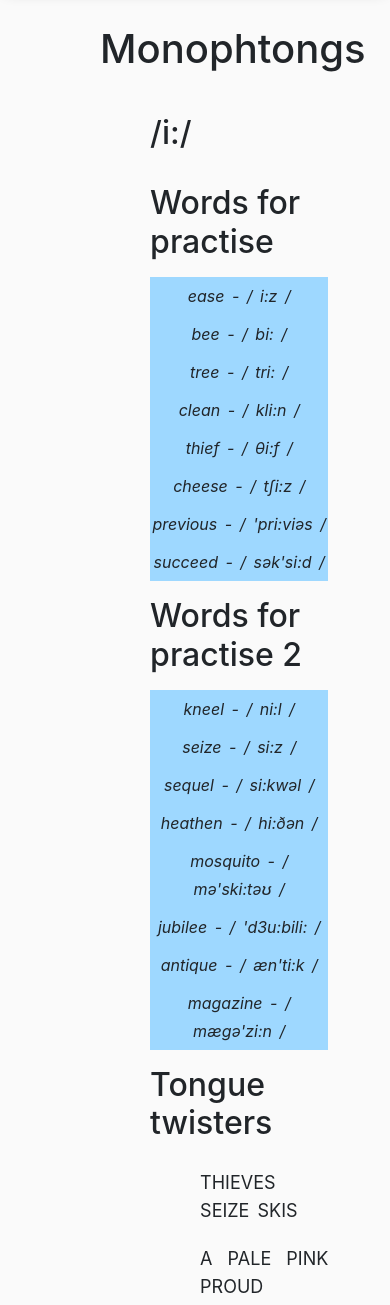
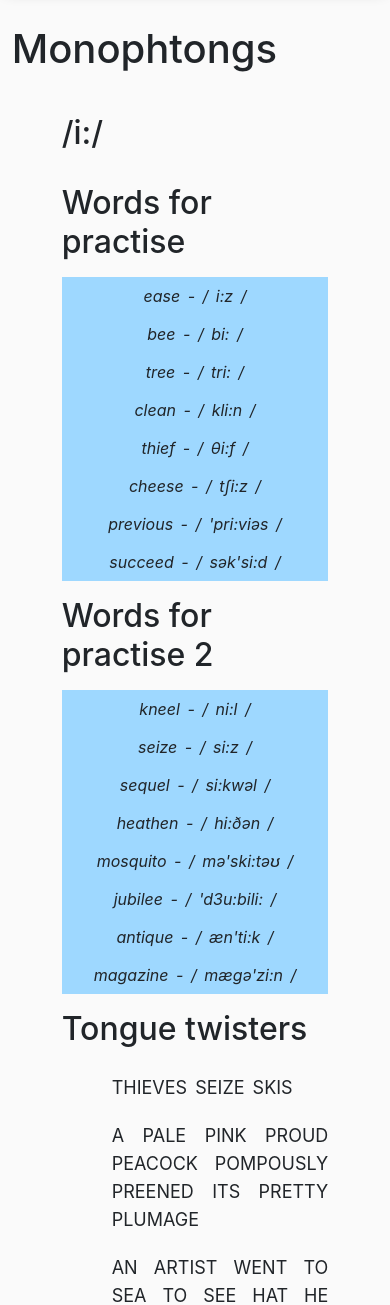
Before and after one commit to ZofD/AI-projekt, a PHP site: page /bee.html in a window 390 px wide. Shown: the part 76-1381 px from the top of the page. Run offline with PHP 8.4, Linux system fonts and the light colour scheme.

Commit message:
Poprawa szerokości component_left i _right.

```diff
--- a/kurs/css/style.css
+++ b/kurs/css/style.css
@@ -86,7 +86,7 @@
 
 .component_left{
 	background-color: white;
-	width: 16.666%;
+	width: 19.666%;
 	float: right;
 	overflow-y: auto;
 	overflow-x: hidden;
@@ -116,7 +116,7 @@
 }
 
 .component_right{
-	width: 77.334%;
+	width: 80.334%;
 	padding: 0px 3% 39px 3%;
 	float: right;
 }
--- a/kurs/css/styleMob.css
+++ b/kurs/css/styleMob.css
@@ -41,10 +41,10 @@
         podstrony
     */
 
-    .content_left{
+    .component_left{
         width: 100%!important;
     }
-    .content_right{
+    .component_right{
         width: 100%!important;
     }
 }
```
